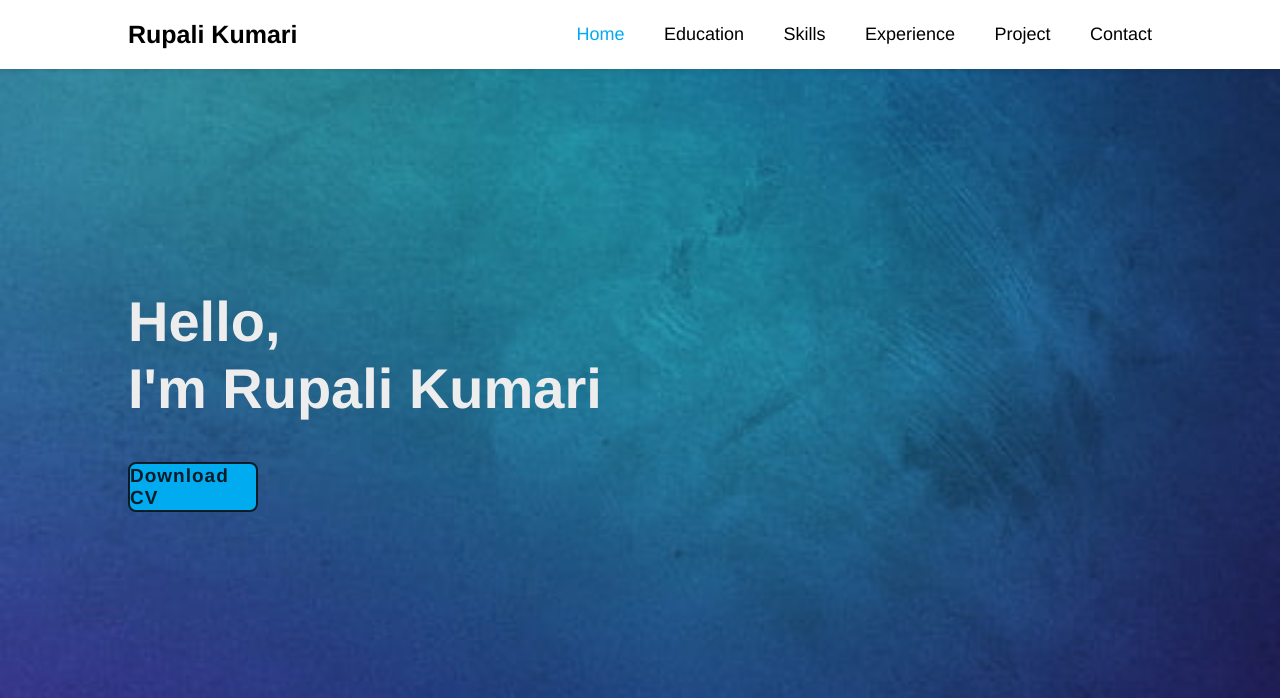
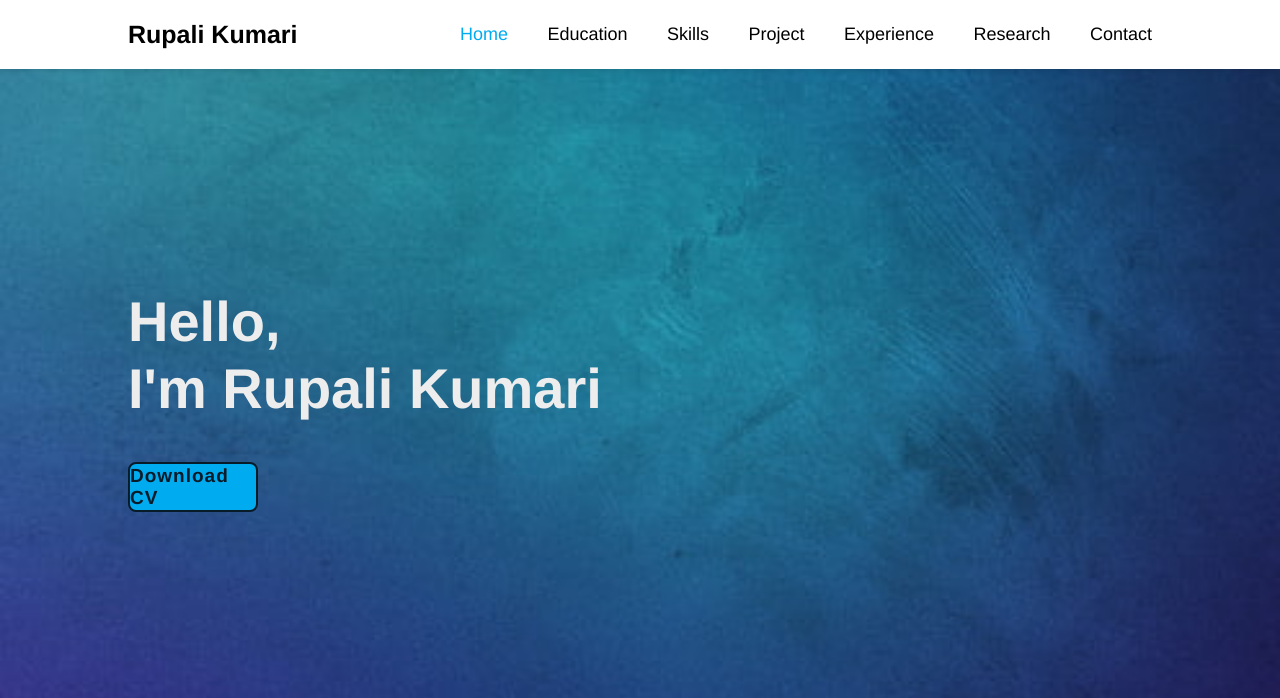
Before and after one commit to rk18002/Portfolio, a plain HTML site: page index.html in a window 1280 px wide. Shown: the top 698 px of the page. Drawn offline with nearby package versions, Linux system fonts and the light colour scheme.

Commit message:
Update index.html

```diff
--- a/index.html
+++ b/index.html
@@ -15,8 +15,9 @@
             <!-- <a href="#about">About</a> -->
             <a href="#education">Education</a>
             <a href="#skills">Skills</a>
+            <a href="#project">Project</a>
             <a href="#experience">Experience</a>
-            <a href="#project">Project</a>
+            <a href="#research">Research</a>
             <a href="#contact">Contact</a>
         </nav>
 
```
